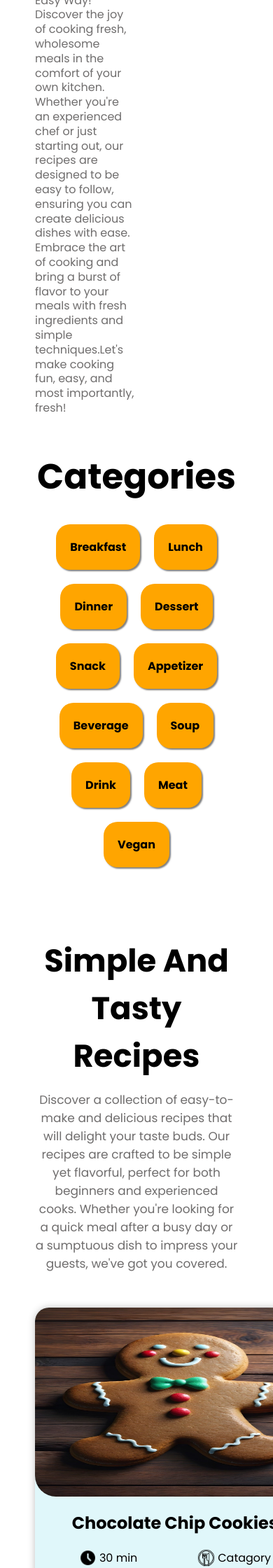
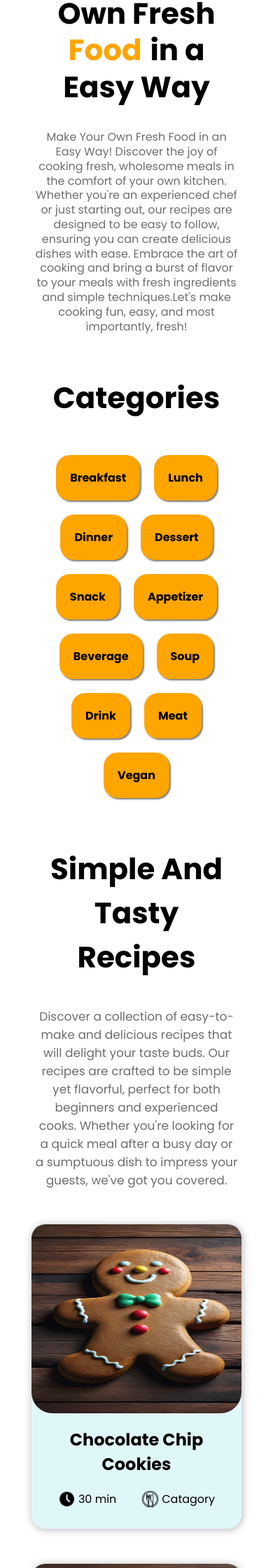
Before and after one commit to nathe444/food-recipe, a PHP site: page / in a window 390 px wide; the page is wider, and only the part inside the window is pictured. Shown: the part 785-3025 px from the top of that part at 70% size. Run offline with PHP 8.4, Linux system fonts and the light colour scheme.

Commit message:
responsiveness halfway

```diff
--- a/index.php
+++ b/index.php
@@ -115,7 +115,6 @@ include('./config/database.php');
     .recipe-card {
       width: 400px;
       background-color: #e0f7fa;
-
       border-radius: 20px;
       box-shadow: 1px 1px 12px rgba(0, 0, 0, 0.3);
       overflow: hidden;
@@ -225,6 +224,7 @@ include('./config/database.php');
       background-size: cover;
       height: 550px;
       padding: 0px 100px;
+      margin-top: 100px;
     }
 
     .about-content {
@@ -284,6 +284,91 @@ include('./config/database.php');
         height: auto;
         border-radius: 10px;
       } */
+
+    @media(max-width:950px) {
+
+      .landing {
+        flex-direction: column-reverse;
+        align-items: center;
+        padding: 0px 50px;
+      }
+
+      .landing-2 {
+        flex-direction: column;
+      }
+
+      .landing-left,
+      .landing-right {
+        width: 100%;
+        justify-content: center;
+        align-items: center;
+        gap: 35px;
+        text-align: center;
+      }
+
+      .landing-right img {
+        width: 80%;
+        max-height: 270px;
+        margin: 0 auto;
+      }
+
+      @media(580px<width<940px) {
+        .landing-right img {
+          width: 60%;
+          max-height: 350px;
+          margin: 0 auto;
+        }
+      }
+
+
+      .landing-left p {
+        margin: 0px;
+      }
+
+      .landing-left h1,
+      .categories h1,
+      .landing-recipes>h1 {
+        font-size: 42px;
+        text-align: center;
+
+      }
+
+      .categories h1 {
+        margin: 10px 0px 50px 0px;
+      }
+
+      .landing-recipes>h1 {
+        margin: 70px 0px 40px 0px;
+      }
+
+      .landing-recipes-container {
+        grid-template-columns: repeat(auto-fit, minmax(300px, 1fr));
+        justify-content: center;
+      }
+
+      .recipe-card {
+        width: 300px;
+      }
+
+
+
+    }
+
+
+    @media(max-width:1100px) {
+      .about-us {
+        height: 820px;
+        padding: 0px 00px;
+      }
+
+      .about-content {
+        position: absolute;
+        top: 0;
+        left: 0;
+        width: 100%;
+
+      }
+    }
   </style>
 </head>
 
@@ -475,7 +560,7 @@ include('./config/database.php');
       </div>
     </div>
   </div>
-  <div class="landing">
+  <div class="landing landing-2">
     <div class="landing-right">
       <img src="./images/chef.png" alt="" />
     </div>
--- a/recipe_detail.php
+++ b/recipe_detail.php
@@ -54,7 +54,7 @@ mysqli_close($conn);
     body {
       font-family: 'Roboto', sans-serif;
       background: #f7f7f7;
-      color: #333;
+      /* color: #333; */
       margin: 0;
       padding: 0;
 
@@ -75,6 +75,7 @@ mysqli_close($conn);
       flex-direction: column;
       gap: 0px;
       max-width: 600px;
+      margin: 0 auto;
     }
 
     .recipe-header {
@@ -92,7 +93,7 @@ mysqli_close($conn);
     }
 
     .recipe-header img {
-      width: 300px;
+      width: 60%;
       height: auto;
       border-radius: 10px;
       margin-top: 20px;
```
Also changed, not shown: partials/header.php (+30 -6 lines), recipes.php (+10 -0 lines).
